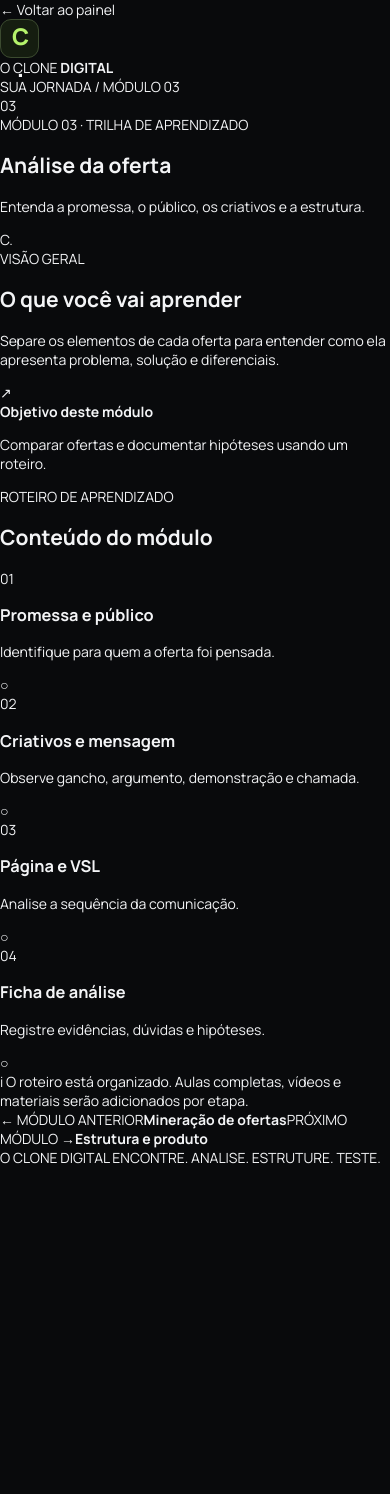
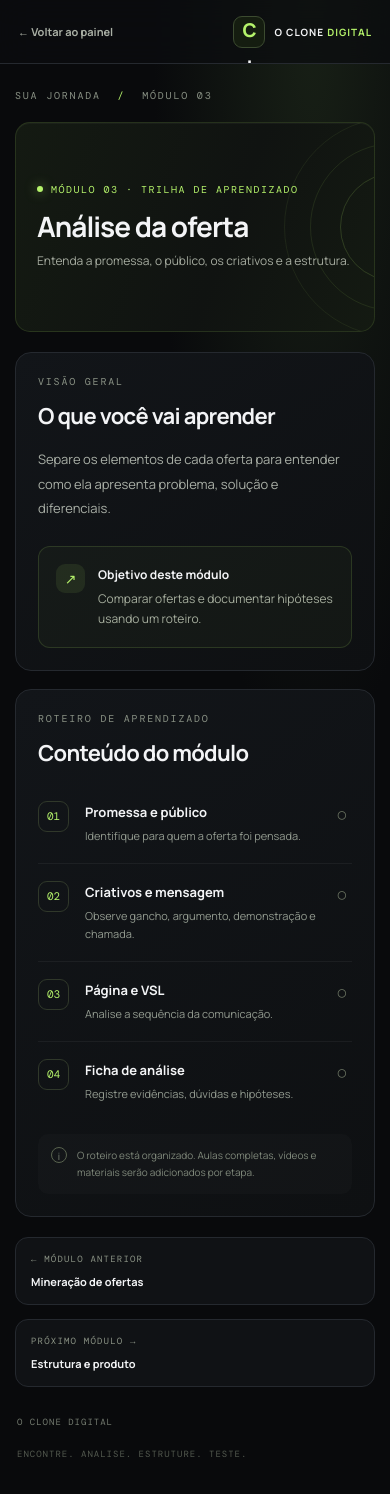
Before and after one commit to oLuiixz/o-clone-digital, a Next.js app: page /modulos/analise-da-oferta in a window 390 px wide. Before the commit the page ends 1167 px from the top, so only its background shows below. Built offline with nearby package versions, Linux system fonts and the light colour scheme.

Commit message:
Style dedicated learning module pages

```diff
--- a/app/globals.css
+++ b/app/globals.css
@@ -179,3 +179,73 @@ button{font:inherit}
 @keyframes loading-scan-move{0%{transform:translateX(-120%)}100%{transform:translateX(330%)}}
 @keyframes loading-mark-pulse{0%,100%{box-shadow:0 0 28px #b5f36b0d,inset 0 1px 0 #ffffff12}50%{box-shadow:0 0 48px #b5f36b25,inset 0 1px 0 #ffffff20}}
 @media(prefers-reduced-motion:reduce){.loading-letter,.loading-scan::after,.loading-brand-mark{animation:none}.loading-letter{opacity:1}}
+
+
+/* Páginas individuais dos módulos */
+.module-page-shell{min-height:100vh;background:radial-gradient(ellipse at 80% 0%,#182016 0%,transparent 36%),var(--bg);color:var(--text)}
+.module-page-topbar{height:78px;padding:0 clamp(20px,5vw,72px);display:flex;align-items:center;justify-content:space-between;border-bottom:1px solid var(--line);background:#0b0d0fbb;backdrop-filter:blur(16px)}
+.module-back-link{display:inline-flex;align-items:center;gap:10px;color:#aab0a5;font-size:12px;font-weight:700;transition:color .2s}
+.module-back-link:hover{color:var(--accent)}
+.module-page-brand{display:flex;align-items:center;gap:10px;font-size:12px;letter-spacing:1px;font-weight:700}
+.module-page-brand b{color:var(--accent)}
+.module-page-brand .brand-mark{width:32px;height:32px;font-size:19px;border-radius:9px}
+.module-page-content{width:min(1120px,calc(100% - 48px));margin:0 auto;padding:38px 0 24px}
+.module-page-breadcrumb,.module-section-eyebrow{font:10px 'DM Mono',monospace;letter-spacing:1.8px;color:#899184}
+.module-page-breadcrumb span{color:var(--accent);padding:0 9px}
+.module-hero-card{position:relative;display:flex;align-items:center;gap:clamp(20px,4vw,48px);overflow:hidden;margin-top:20px;padding:clamp(26px,5vw,56px);min-height:240px;border:1px solid #b5f36b20;border-radius:20px;background:linear-gradient(110deg,#141a12 0%,#101311 58%,#141a12 100%);box-shadow:inset 0 1px 0 #ffffff09}
+.module-hero-number{font-size:clamp(60px,10vw,108px);font-weight:800;letter-spacing:-7px;line-height:1;color:#b5f36b24}
+.module-hero-copy{position:relative;z-index:1;max-width:630px}
+.module-kicker{display:flex;align-items:center;gap:8px;font:10px 'DM Mono',monospace;letter-spacing:1.5px;color:var(--accent)}
+.module-kicker i{width:6px;height:6px;background:var(--accent);border-radius:50%;box-shadow:0 0 12px #b5f36b99}
+.module-hero-copy h1{font-size:clamp(29px,5vw,48px);letter-spacing:-1.8px;line-height:1.08;margin:15px 0 10px}
+.module-hero-copy p{margin:0;color:#a5ab9f;line-height:1.7;font-size:14px}
+.module-hero-orbit{position:absolute;right:-40px;top:50%;transform:translateY(-50%);width:240px;height:240px;border:1px solid #b5f36b13;border-radius:50%;display:grid;place-items:center}
+.module-hero-orbit::before,.module-hero-orbit::after{content:"";position:absolute;border:1px solid #b5f36b19;border-radius:50%;inset:25px}
+.module-hero-orbit::after{inset:55px;border-color:#b5f36b2b}
+.module-hero-orbit span{font-size:44px;font-weight:800;color:#b5f36b45;letter-spacing:-5px}
+.module-learning-grid{display:grid;grid-template-columns:minmax(0,.9fr) minmax(0,1.1fr);gap:18px;margin-top:20px;align-items:start}
+.module-content-card,.module-outline-card{padding:clamp(22px,3vw,32px);border:1px solid var(--line);border-radius:16px;background:linear-gradient(145deg,#121519,#0e1012)}
+.module-content-card h2,.module-outline-card h2{font-size:22px;letter-spacing:-.7px;margin:13px 0 16px}
+.module-intro{color:#a9afa6;line-height:1.9;font-size:13px;margin:0}
+.module-objective{display:flex;gap:13px;margin-top:25px;padding:17px;border:1px solid #b5f36b24;border-radius:12px;background:#b5f36b08}
+.module-objective>span{display:grid;place-items:center;flex-shrink:0;width:29px;height:29px;border-radius:9px;background:#b5f36b17;color:var(--accent)}
+.module-objective b{font-size:12px}
+.module-objective p{font-size:12px;line-height:1.7;color:#a5ad9d;margin:6px 0 0}
+.module-lesson-list{display:flex;flex-direction:column}
+.module-lesson{display:grid;grid-template-columns:35px minmax(0,1fr) 20px;gap:12px;padding:17px 0;border-bottom:1px solid #ffffff0d;align-items:start}
+.module-lesson:last-child{border-bottom:0}
+.module-lesson-number{display:grid;place-items:center;width:31px;height:31px;border:1px solid #30382a;border-radius:9px;color:var(--accent);font:11px 'DM Mono',monospace}
+.module-lesson h3{font-size:13px;margin:2px 0 6px}
+.module-lesson p{font-size:11px;line-height:1.7;color:#929a8f;margin:0}
+.module-lesson-state{color:#697260;font-size:19px;text-align:center}
+.module-content-note{display:flex;align-items:flex-start;gap:10px;margin-top:14px;padding:13px;border-radius:10px;background:#ffffff04;color:#7f887a;font-size:10px;line-height:1.7}
+.module-content-note span{display:grid;place-items:center;flex-shrink:0;width:16px;height:16px;border:1px solid #59634f;border-radius:50%;font-size:10px}
+.module-pager{display:grid;grid-template-columns:1fr 1fr;gap:14px;margin-top:20px}
+.module-pager-link{display:flex;flex-direction:column;gap:9px;min-width:0;padding:19px 21px;border:1px solid var(--line);border-radius:13px;background:#101215;transition:border-color .2s,transform .2s}
+.module-pager-link:hover{border-color:#b5f36b66;transform:translateY(-2px)}
+.module-pager-link span{font:9px 'DM Mono',monospace;letter-spacing:1.2px;color:#8b9385}
+.module-pager-link b{font-size:12px}
+.module-pager-link.next{text-align:right;align-items:flex-end}
+.module-page-footer{display:flex;justify-content:space-between;gap:16px;padding:28px 2px 8px;color:#747b70;font:9px 'DM Mono',monospace;letter-spacing:1px}
+.module-page-footer span{color:#53594f}
+@media(max-width:760px){
+ .module-page-topbar{height:64px;padding:0 18px}
+ .module-page-content{width:calc(100% - 30px);padding-top:25px}
+ .module-hero-card{min-height:210px;padding:24px 21px;gap:14px;border-radius:15px}
+ .module-hero-number{font-size:58px;letter-spacing:-4px;align-self:flex-start;margin-top:12px}
+ .module-hero-copy h1{font-size:30px;letter-spacing:-1px}
+ .module-hero-copy p{font-size:12px}
+ .module-hero-orbit{right:-130px;width:220px;height:220px}
+ .module-learning-grid{grid-template-columns:1fr}
+ .module-pager-link{padding:15px}
+ .module-pager-link b{font-size:11px}
+ .module-page-footer{flex-direction:column;line-height:1.7}
+}
+@media(max-width:400px){
+ .module-page-brand{font-size:10px}
+ .module-back-link{font-size:11px}
+ .module-hero-number{display:none}
+ .module-hero-copy h1{font-size:28px}
+ .module-pager{grid-template-columns:1fr}
+ .module-pager-link.next{text-align:left;align-items:flex-start}
+}
```
